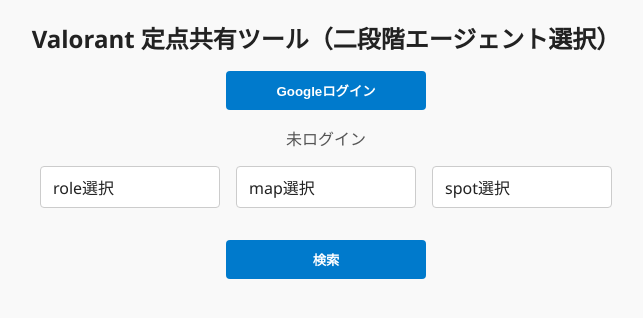
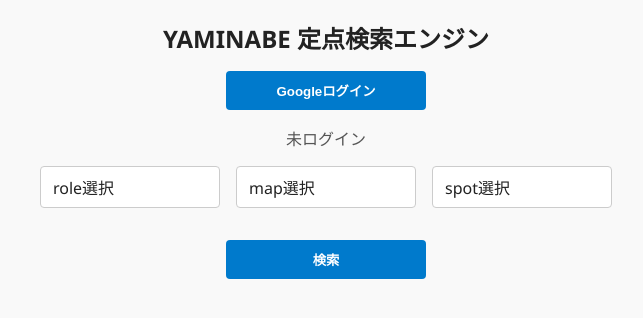
Before and after one commit to ymnb-val/ymnb-val.github.io, a plain HTML site: page index.html in a window 1280 px wide. Shown: the whole page, without its empty margins (314-957 px from the left). Drawn offline with Linux system fonts and the light colour scheme.

Commit message:
Update index.html

```diff
--- a/index.html
+++ b/index.html
@@ -119,7 +119,7 @@
 
 <body>
 
-  <h1>Valorant 定点共有ツール（二段階エージェント選択）</h1>
+  <h1>YAMINABE 定点検索エンジン</h1>
 
   <button onclick="login()">Googleログイン</button>
   <p id="status">未ログイン</p>
```
